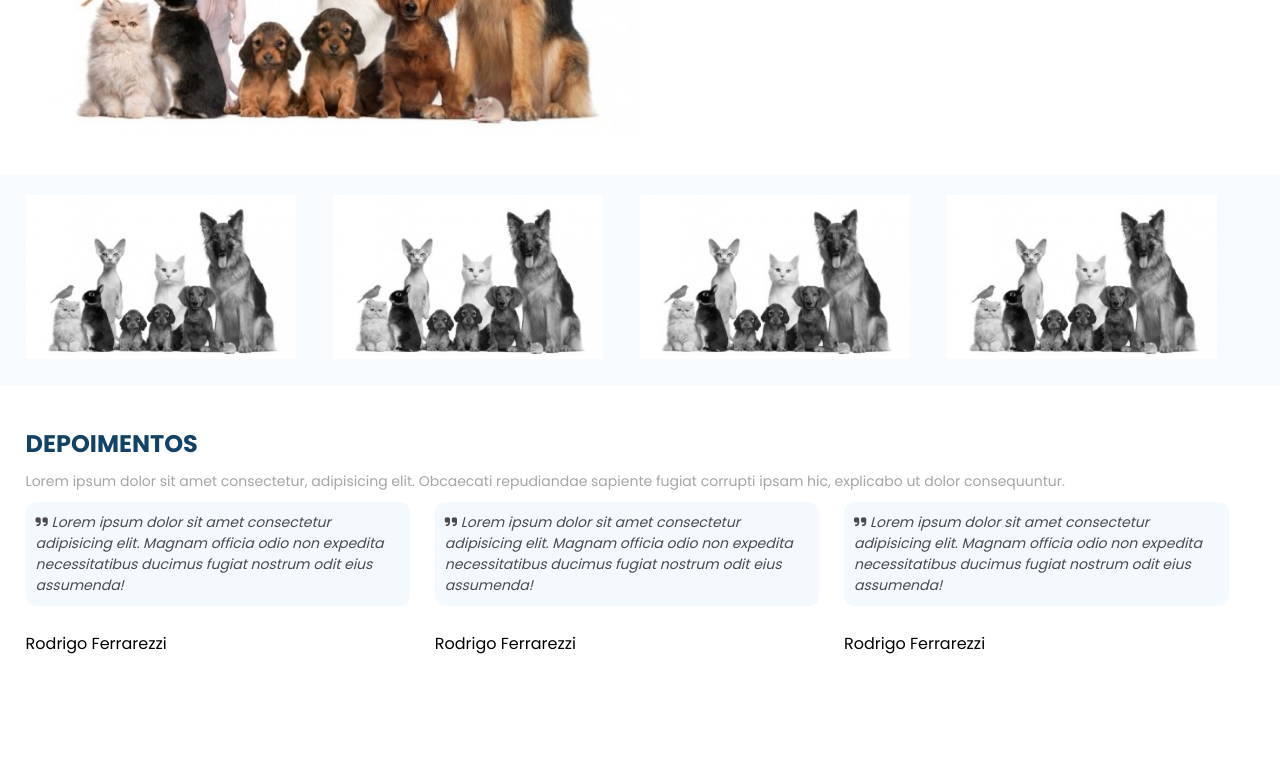
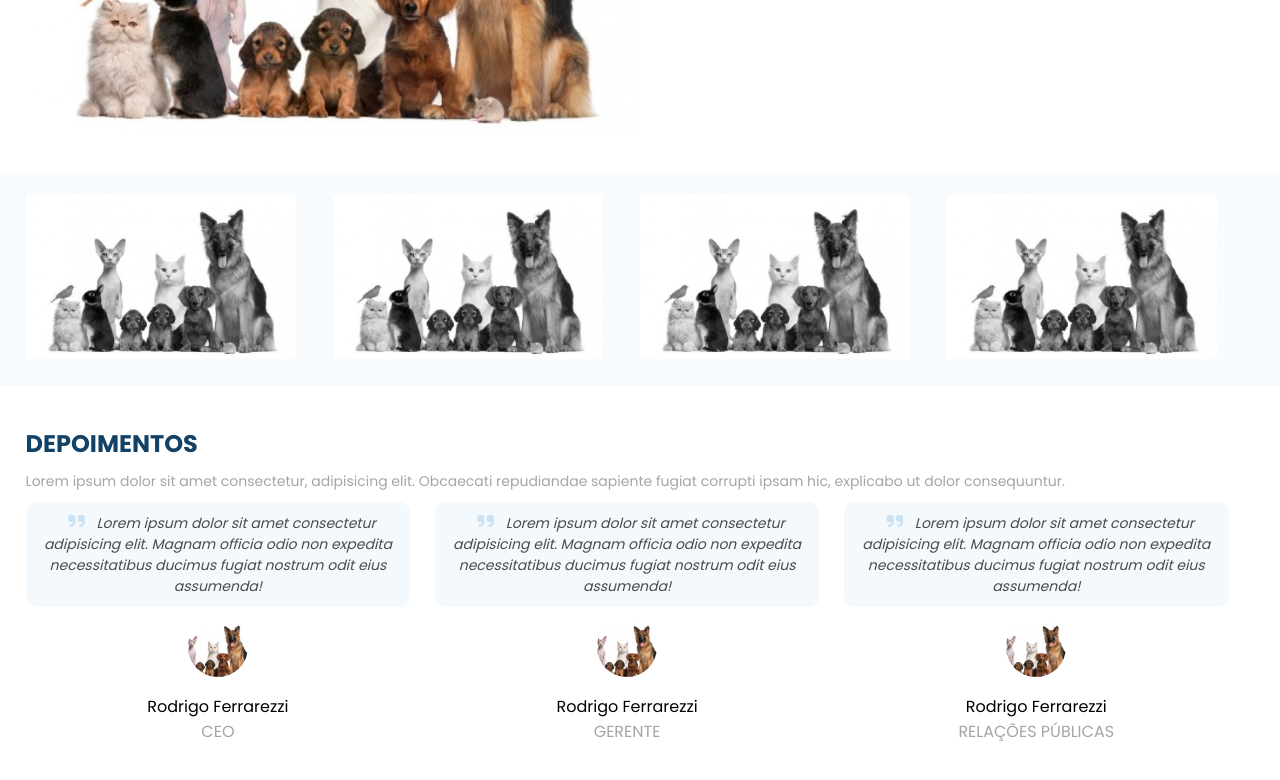
Before and after one commit to rdFerrarezi/Vipets, a plain HTML site: page public_html/index.html in a window 1280 px wide. Shown: the part 1462-2242 px from the top of the page. Before the commit the page ends 2158 px from the top, so only its background shows below. Drawn offline with Linux system fonts and the light colour scheme.

Commit message:
Finalização

```diff
--- a/css/style.css
+++ b/css/style.css
@@ -284,7 +284,8 @@ section.dipoimentos .depoimentos-chamada{
 
 .carrousel-single{
     width: 31.3%;
-    margin-right: 2%
+    margin-right: 2%;
+    text-align: center;
 }
 
 .carrousel-single-box{
@@ -299,10 +300,26 @@ section.dipoimentos .depoimentos-chamada{
     font-size: 14px;
 }
 
-.carrousel-single img{
-    max-width: 100%;
+.carrousel-single-box i{
+    color: #c9e3f5;
+    font-size: 19px;
+    padding: 0 8px;
 }
 
+.carrousel-single img{
+    height: 60px;
+    width: 60px;
+    border-radius: 30px;
+    display: inline;
+    margin: 10px 0;
+    object-fit: cover;
+    object-position: 70% 3px;
+    /* border: 2px solid black; */
+}
+
+.carrousel-single span{
+    color: #a5a5a5;
+}
 
 @media screen and (max-width: 768px) {
     .diferencial-single{
--- a/public_html/index.html
+++ b/public_html/index.html
@@ -155,8 +155,9 @@
                                 Lorem ipsum dolor sit amet consectetur adipisicing elit. Magnam officia odio non expedita necessitatibus ducimus fugiat nostrum odit eius assumenda!
                             </p>
                         </div>
-                        <img src="img/bgPets.jpg" alt="">
+                        <img src="../img/bgPets.jpg" alt="">
                         <p>Rodrigo Ferrarezzi</p>
+                        <span>CEO</span>
                     </div>
                     <div class="carrousel-single">
                         <div class="carrousel-single-box">
@@ -164,8 +165,9 @@
                                 Lorem ipsum dolor sit amet consectetur adipisicing elit. Magnam officia odio non expedita necessitatibus ducimus fugiat nostrum odit eius assumenda!
                             </p>
                         </div>
-                        <img src="img/bgPets.jpg" alt="">
+                        <img src="../img/bgPets.jpg" alt="">
                         <p>Rodrigo Ferrarezzi</p>
+                        <span>GERENTE</span>
                     </div>
                     <div class="carrousel-single">
                         <div class="carrousel-single-box">
@@ -173,8 +175,9 @@
                                 Lorem ipsum dolor sit amet consectetur adipisicing elit. Magnam officia odio non expedita necessitatibus ducimus fugiat nostrum odit eius assumenda!
                             </p>
                         </div>
-                        <img src="img/bgPets.jpg" alt="">
+                        <img src="../img/bgPets.jpg" alt="">
                         <p>Rodrigo Ferrarezzi</p>
+                        <span>RELAÇÕES PÚBLICAS</span>
                     </div>
                 </div>
             </div>
```
